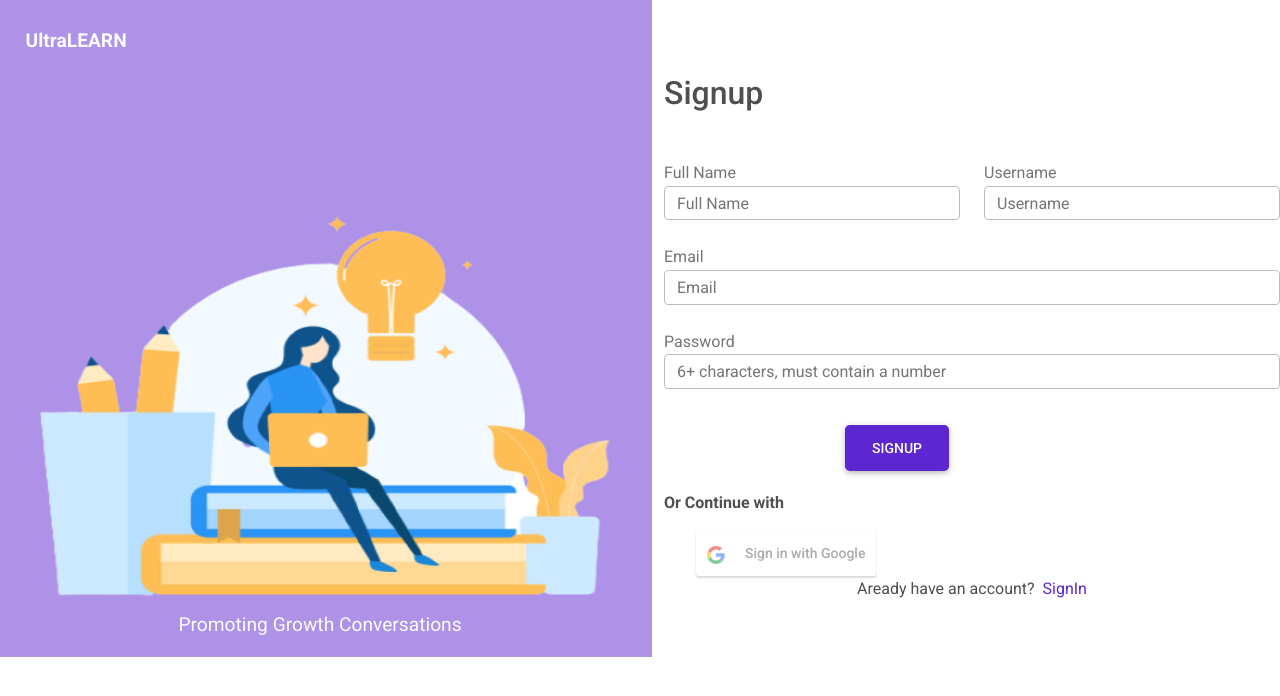
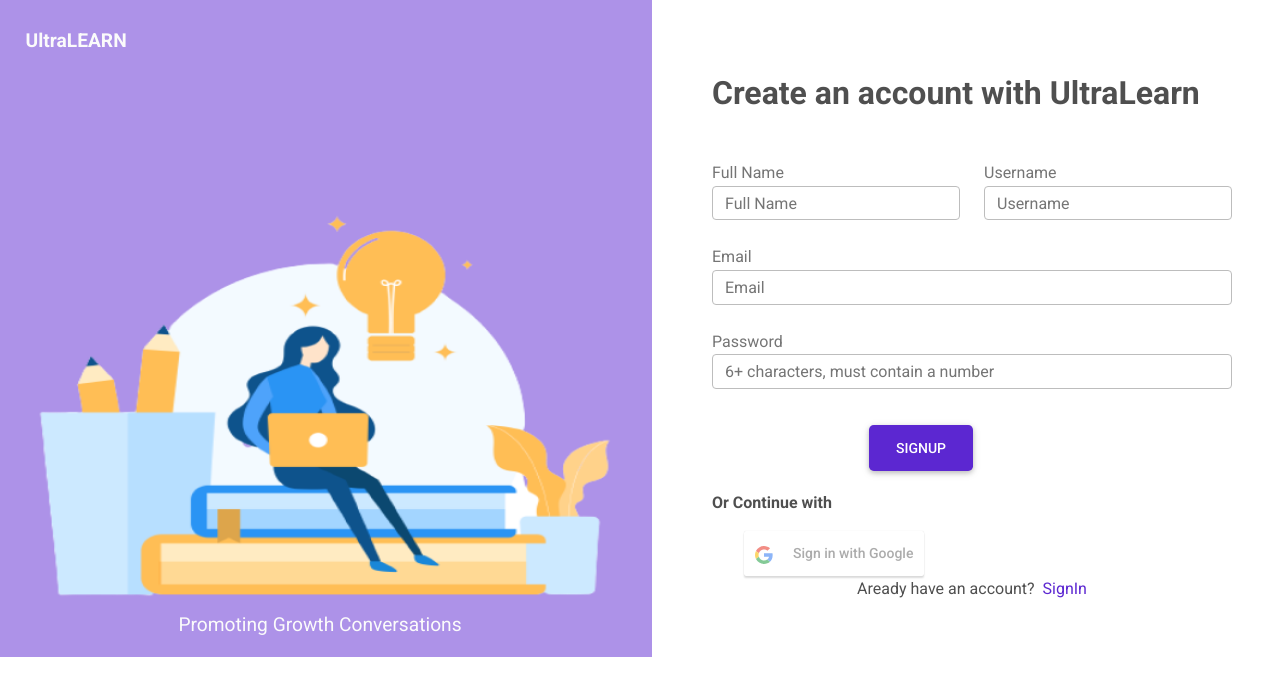
Before and after one commit to Fave7903/ultralearn_front, a React (Create React App) app in the folder ultrlfront/: page /signup in a window 1280 px wide. Shown: the top 696 px of the page. Built offline with nearby package versions, Linux system fonts and the light colour scheme.

Commit message:
signup layout

```diff
--- a/ultrlfront/src/components/Signup.js
+++ b/ultrlfront/src/components/Signup.js
@@ -74,9 +74,9 @@
             </div>
 
 
-      <div className="container col">
+      <div className="container col mx-5">
         <br></br>
-        <h2 className="mt-5 mb-5">Signup</h2>
+        <h2 className="mt-5 mb-5 fw-bolder">Create an account with UltraLearn</h2>
 
         <div className="alert alert-danger" style={{display: error ? "" : "none"}}>
           {error}
```
